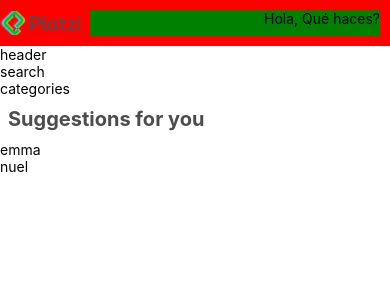
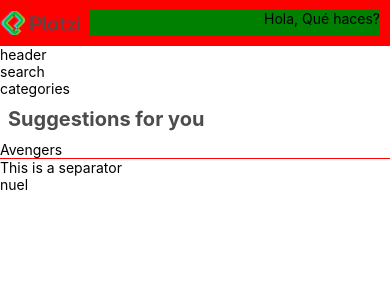
Before and after one commit to eferreyramontes/react-native, a React Native app in the folder reactNativeApp/: screen / in a window 390 px wide. Shown: the top 300 px of the page. Built offline with nearby package versions, Linux system fonts and the light colour scheme.

Commit message:
Class 14 - Emtpy lists and separators

```diff
--- /dev/null
+++ b/reactNativeApp/src/videos/components/empty.js
@@ -0,0 +1,26 @@
+import React from 'react';
+
+import {
+    View,
+    Text,
+    StyleSheet,
+} from 'react-native';
+
+function Empty(props){
+    return (
+        <View style={styles.container}>
+            <Text style={styles.text}>{props.text}</Text>
+        </View>
+    )
+}
+
+const styles = StyleSheet.create({
+    container: {
+        padding:10,
+    },
+    text: {
+        fontSize: 16,
+    }
+});
+
+export default Empty;
--- /dev/null
+++ b/reactNativeApp/src/videos/components/separator.js
@@ -0,0 +1,28 @@
+import React from 'react';
+
+import {
+    View,
+    Text,
+    StyleSheet
+} from 'react-native';
+
+function Separator(props) {
+    return (
+        <View style={[
+            styles.separator,
+            {
+                borderTopColor: (props.color) ? props.color : '#eaeaea'
+            }
+            ]}>
+            <Text>This is a separator</Text>
+        </View>
+    )
+}
+
+const styles = StyleSheet.create({
+    separator: {
+        borderTopWidth: 1,
+    }
+});
+
+export default Separator;
--- a/reactNativeApp/src/videos/containers/suggestion-list.js
+++ b/reactNativeApp/src/videos/containers/suggestion-list.js
@@ -3,13 +3,20 @@
     FlatList,
     Text
 } from 'react-native';
+
 import Layout from '../components/suggestion-list-layout';
+import Empty from '../components/empty';
+import Separator from '../components/separator';
 
 class SuggestionList extends Component {
+    renderEmpty = () => <Empty text="There are no suggestions for you :("/>
+
+    listSeparator = () => <Separator color="red"/>
+
     render() {
         const list = [
             {
-                title: 'emma',
+                title: 'Avengers',
                 key: '1'
             },
             {
@@ -21,6 +28,8 @@
             <Layout title="Suggestions for you">
                 <FlatList
                     data={list}
+                    ItemSeparatorComponent={this.listSeparator}
+                    ListEmptyComponent={this.renderEmpty}
                     renderItem={({item}) =>
                     <Text>{item.title}</Text>
                 }
```
Also changed, not shown: 1 other file (tests, documents, lock files or other folders).
